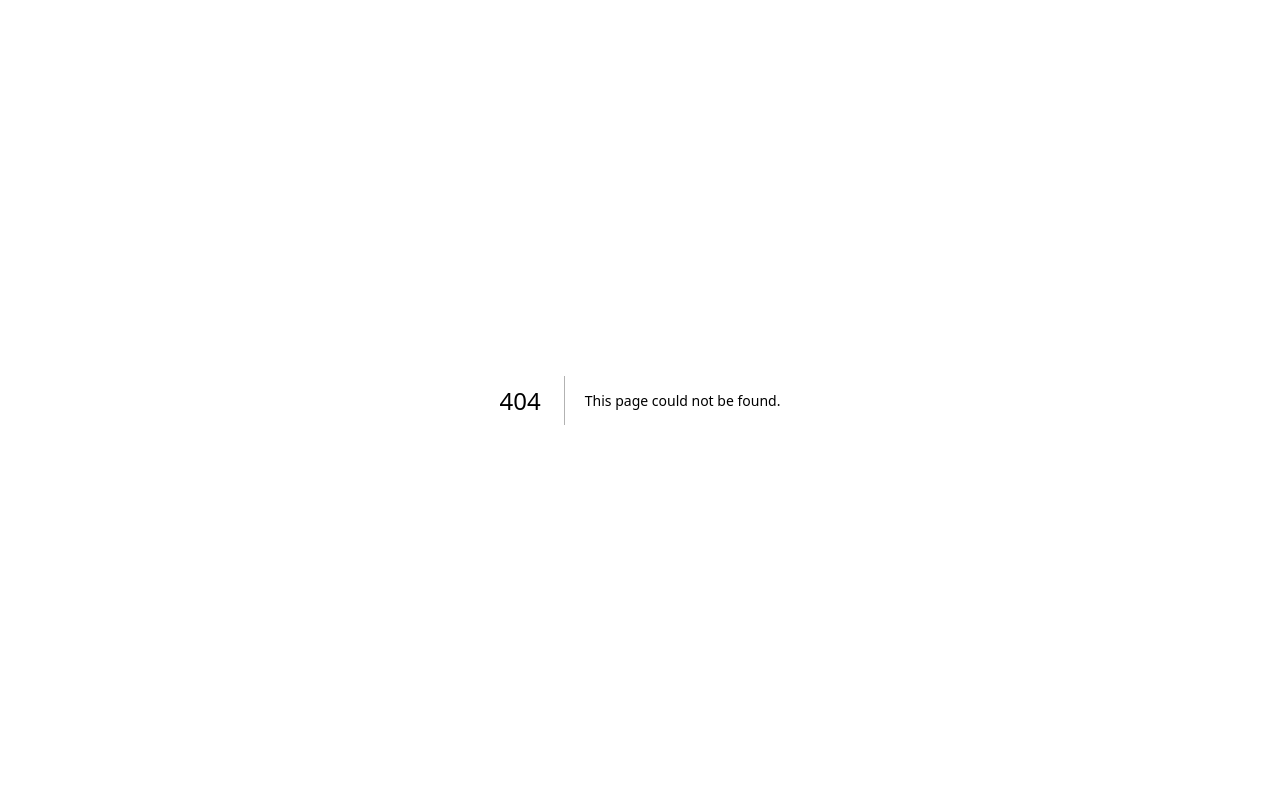
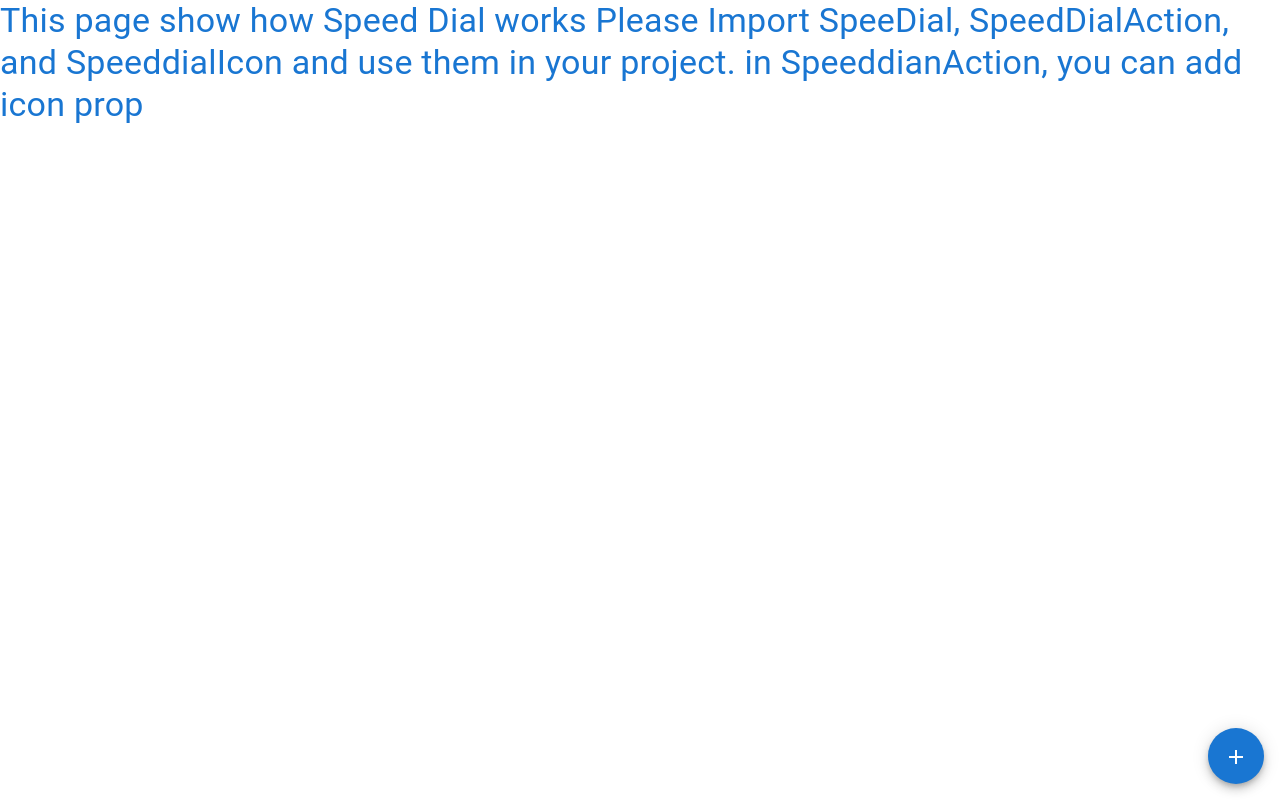
Before and after one commit to Jerryliu3547/materialuidemo, a Next.js app: page /speeddial in a window 1280 px wide. Before the commit this address had no page. Built offline with nearby package versions, Linux system fonts and the light colour scheme.

Commit message:
add speeddial

```diff
--- a/src/app/home/page.js
+++ b/src/app/home/page.js
@@ -24,8 +24,6 @@ const page = () => {
     {name: 'Snackbar', href: '/snackbar'},
 
 
-
-
   ]
   return (
     <div>
--- /dev/null
+++ b/src/app/speeddial/page.js
@@ -0,0 +1,26 @@
+import React from 'react'
+import { SpeedDial, SpeedDialAction, SpeedDialIcon, Typography } from '@mui/material'
+import CopyIcon from "@mui/icons-material/FileCopyOutlined"
+import PrintIcon from "@mui/icons-material/Print"
+import SaveIcon from "@mui/icons-material/Save"
+import EditIcon from "@mui/icons-material/Edit"
+const SpeedDialPage = () => {
+  return (
+    <div className='bg-white min-h-[100vh]'>
+        <Typography variant='h4' component='h1' gutterBottom color='primary'>
+            This page show how Speed Dial works
+            Please Import SpeeDial, SpeedDialAction, and SpeeddialIcon
+            and use them in your project.
+            in SpeeddianAction, you can add icon prop
+        </Typography>
+        <SpeedDial ariaLabel='Navigation Speed dial' sx={{position:'absolute', bottom:16, right:16}} icon={<SpeedDialIcon  openIcon={<EditIcon/>}/> }>
+            <SpeedDialAction icon={<CopyIcon />} tooltipTitle='Copy' tooltipOpen/>
+            <SpeedDialAction icon={<PrintIcon />} tooltipTitle='Print' />
+            <SpeedDialAction icon={<SaveIcon />} tooltipTitle='Save' />
+
+        </SpeedDial>
+    </div>
+  )
+}
+
+export default SpeedDialPage
```
